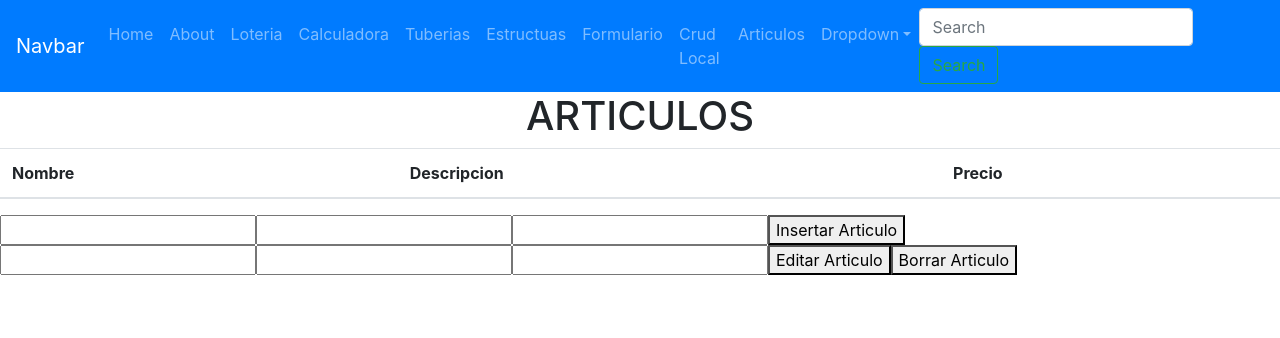
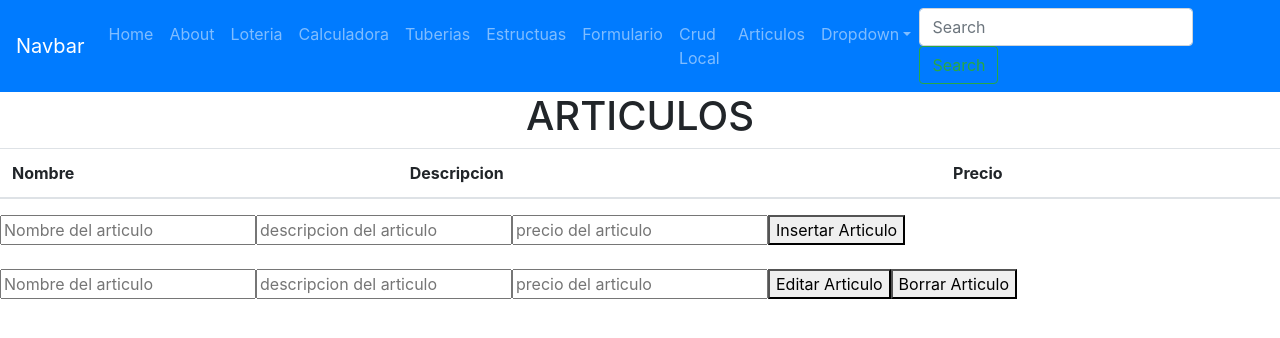
Before and after one commit to drodriguez5899/pruebaAngular, an Angular app: page /articulos in a window 1280 px wide. Shown: the top 338 px of the page. Built offline with nearby package versions, Linux system fonts and the light colour scheme.

Commit message:
errores calculadora

```diff
--- a/src/app/app-routing.module.ts
+++ b/src/app/app-routing.module.ts
@@ -17,7 +17,7 @@ const routes: Routes = [
   {path:"about", component:AboutComponent},
   {path:"loteria",component:LoteriaComponent},
   {path:"calculadora",component:CalculadoraComponent},
-  {path:"multiplicar",component:MultiplicarComponent},
+  {path:"multiplicar/:factor",component:MultiplicarComponent},
   {path:"hola/:nombre/:apellidos",component:HolaComponent},
   {path:"tuberias",component:TuberiasComponent},
   {path:"estructuras",component:EstructurasComponent},
--- a/src/app/clases/articulos.ts
+++ b/src/app/clases/articulos.ts
@@ -1,4 +1,5 @@
 export class Articulos {
+    id:number = -1
     nombre?:string
     descripcion?:string
     precio?:number
--- a/src/app/componentes/articulos/articulos.component.html
+++ b/src/app/componentes/articulos/articulos.component.html
@@ -16,13 +16,13 @@
 
     </tbody>
 </table>
-<input type="text" [(ngModel)] = "articuloNuevo.nombre">
-<input type="text" [(ngModel)] = "articuloNuevo.descripcion">
-<input type="number" [(ngModel)] = "articuloNuevo.precio">
+<input type="text" placeholder="Nombre del articulo" [(ngModel)] = "articuloNuevo.nombre">
+<input type="text" placeholder="descripcion del articulo" [(ngModel)] = "articuloNuevo.descripcion">
+<input type="number" placeholder="precio del articulo" [(ngModel)] = "articuloNuevo.precio">
 <button (click)="insertarArticulo()">Insertar Articulo</button>
-<br>
-<input type="text" [(ngModel)] = "articuloSeleccionado.nombre">
-<input type="text" [(ngModel)] = "articuloSeleccionado.descripcion">
-<input type="number" [(ngModel)] = "articuloSeleccionado.precio">
+<br><br>
+<input type="text" placeholder="Nombre del articulo" [(ngModel)] = "articuloSeleccionado.nombre">
+<input type="text" placeholder="descripcion del articulo" [(ngModel)] = "articuloSeleccionado.descripcion">
+<input type="number" placeholder="precio del articulo" [(ngModel)] = "articuloSeleccionado.precio">
 <button (click)="editarArticulo(articuloSeleccionado)">Editar Articulo</button>
 <button (click)="borrarArticulo(articuloSeleccionado)">Borrar Articulo</button>
--- a/src/app/componentes/articulos/articulos.component.ts
+++ b/src/app/componentes/articulos/articulos.component.ts
@@ -9,6 +9,7 @@ import { Articulos } from 'src/app/clases/articulos';
 export class ArticulosComponent implements OnInit {
   articuloNuevo:Articulos = new Articulos
   articulos:Articulos[] = []
+  indice:number
   articuloSeleccionado:Articulos = new Articulos()
 
   constructor() { }
@@ -16,23 +17,35 @@ export class ArticulosComponent implements OnInit {
   ngOnInit(): void {
     if (localStorage.getItem('articulos')!=null){
       this.articulos = JSON.parse(localStorage.getItem('articulos'))
-    }
+      this.indice = this.articulos[this.articulos.length-1].id + 1
+    }  else this.indice=0
   }
   insertarArticulo():void{
+    this.articuloNuevo.id = this.indice
+    this.indice++
     this.articulos.push(this.articuloNuevo)
     this.articuloNuevo = new Articulos()
     localStorage.setItem('articulos', JSON.stringify(this.articulos))
   }
   editarArticulo(articuloEntrada:Articulos):void{
-
+    for(let i in this.articulos){
+      if(this.articulos[i].id==articuloEntrada.id){
+        this.articulos[i]=articuloEntrada
         this.articuloSeleccionado = new Articulos()
         localStorage.setItem('articulos', JSON.stringify(this.articulos))
-
+      }
+    }
   }
 
   borrarArticulo(articuloEntrada:Articulos):void{
-    this.articuloSeleccionado = new Articulos()
-    localStorage.setItem('articulos', JSON.stringify(this.articulos))
+    for(let i in this.articulos){
+      if(this.articulos[i].id == articuloEntrada.id){
+        this.articulos.splice(parseInt(i),1)
+        this.articuloSeleccionado = new Articulos()
+        localStorage.setItem('articulos',JSON.stringify(this.articulos))
+      }
+    }
+
 
   }
 }
```
